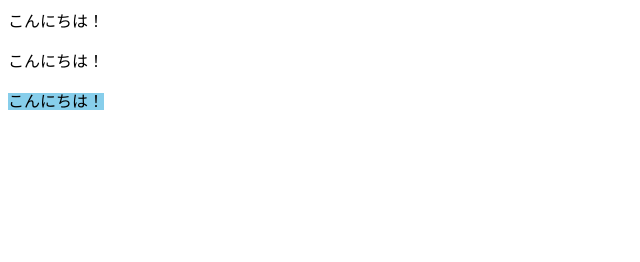
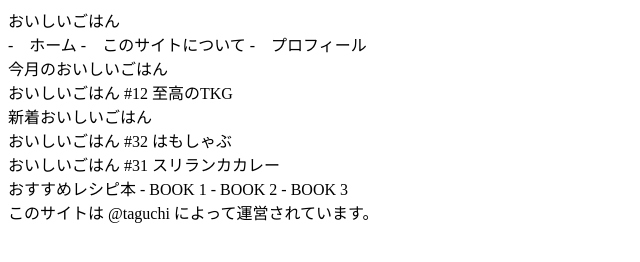
Before and after one commit to joemaru2525/Study_HTML, a plain HTML site: page index.html in a window 1280 px wide. Shown: the whole page, without its empty margins (0-640 px from the left). Drawn offline with Linux system fonts and the light colour scheme.

Commit message:
HTML入門 #09 アウトラインを意識してみよう

```diff
--- a/index.html
+++ b/index.html
@@ -23,14 +23,46 @@
 	section:　それ以外の情報の塊り
 	h1 - h6:　sectionの見出し
  -->
- <!--
-	グルーバル属性
-	id:　ひとつしかない要素
-	class:　複数ある要素
-	style:　スタイルを直接指定
- -->
-  <p　id="message">こんにちは！</p>
-  <p　class="message active">こんにちは！</p>
-  <p　class="message" style="background:skyblue;">こんにちは！</p>
+
+ <header>
+	おいしいごはん
+		<nav>
+		-　ホーム
+		-　このサイトについて
+		-　プロフィール
+	</nav>
+ </header>
+
+ <section>
+	今月のおいしいごはん
+	<article>
+		おいしいごはん #12
+		至高のTKG
+	</article>
+ </section>
+
+  <section>
+	新着おいしいごはん
+	<article>
+		おいしいごはん #32
+		はもしゃぶ
+	</article>
+	<article>
+		おいしいごはん #31
+		スリランカカレー
+	</article>
+ </section>
+
+ <aside>
+	おすすめレシピ本
+	- BOOK 1
+	- BOOK 2
+	- BOOK 3
+ </aside>
+
+ <footer>
+	このサイトは @taguchi によって運営されています。
+ </footer>
+
  </body>
 </html>
```
